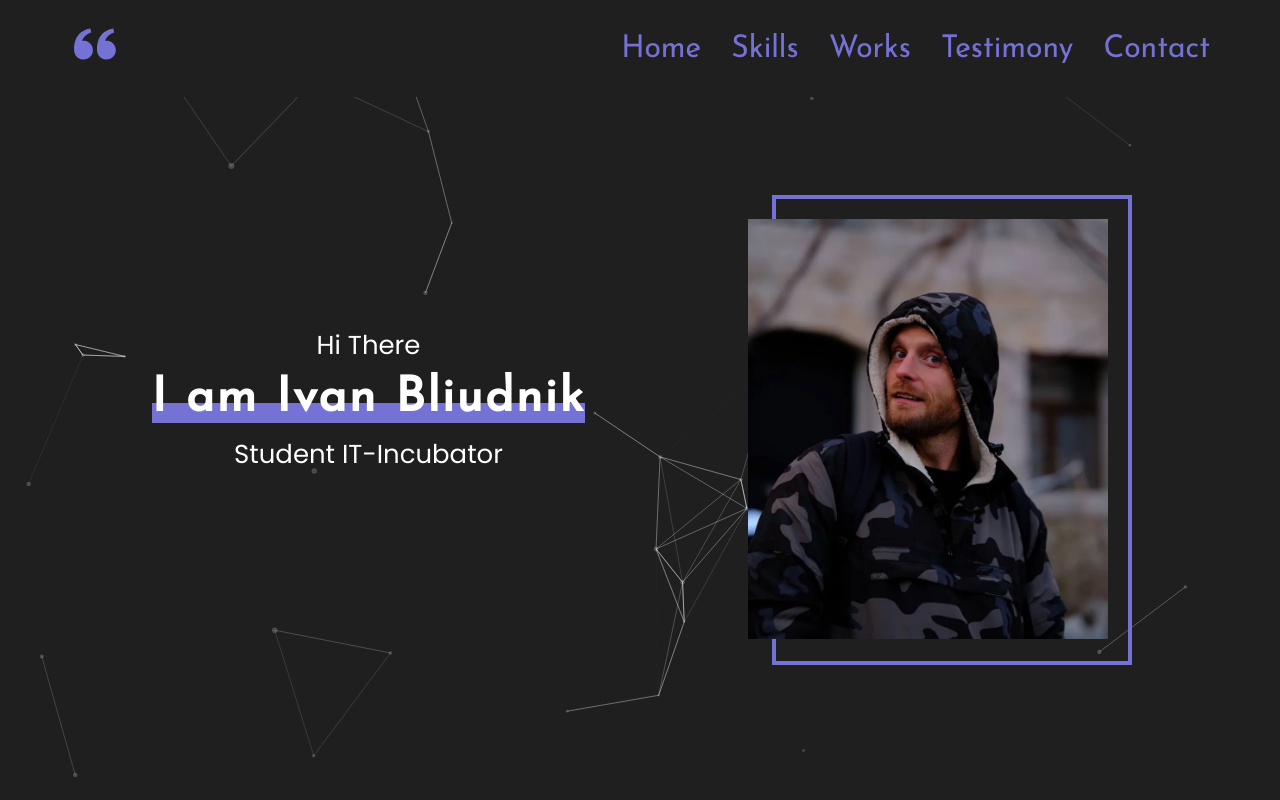
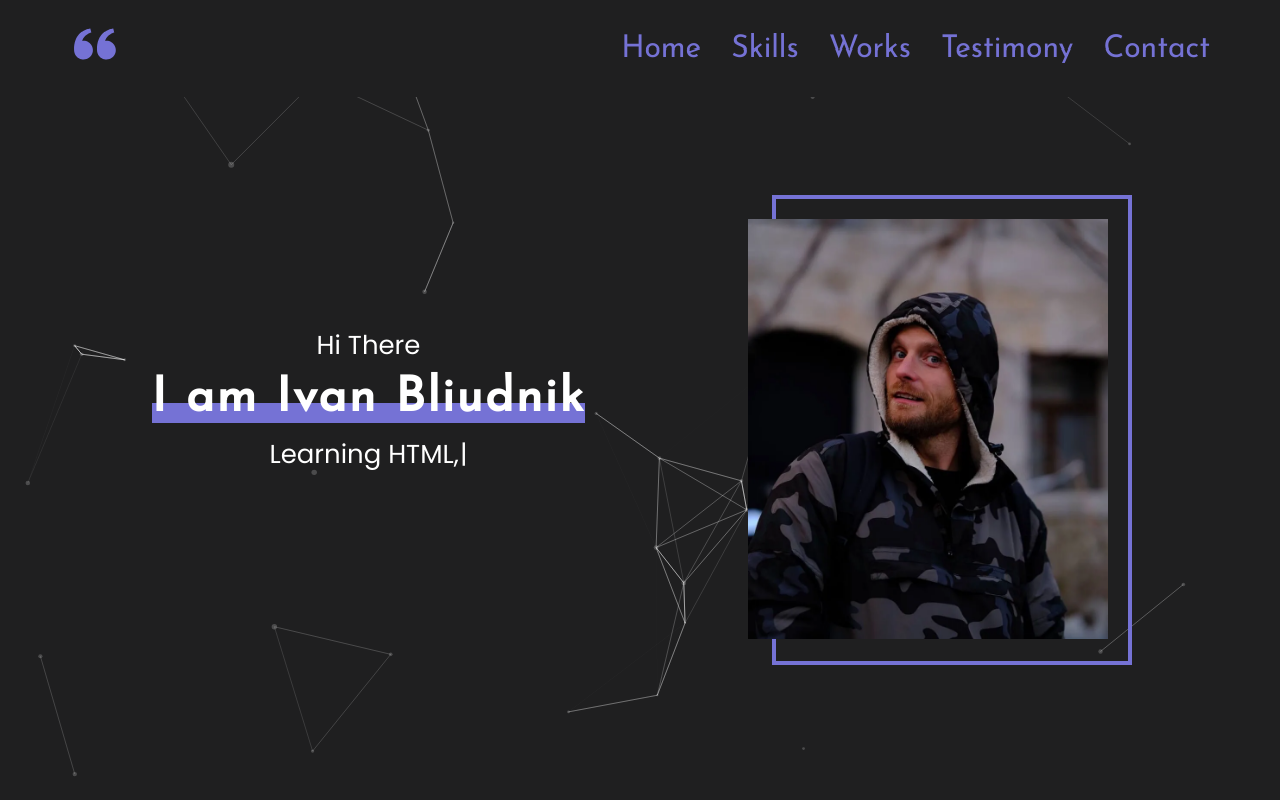
Before and after one commit to IvanBliudnik/Portfolio, a React app: page / in a window 1280 px wide. Shown: the top 800 px of the page. Built offline with nearby package versions, Linux system fonts and the light colour scheme.

Commit message:
15.04.2024 15:30

```diff
--- a/src/layout/sections/main/Main.tsx
+++ b/src/layout/sections/main/Main.tsx
@@ -3,20 +3,36 @@ import photo from "./../../../assets/images/photo.webp"
 import {FlexContainer} from "../../../components/FlexContainer";
 import {Container} from "../../../components/Container";
 import {S} from "./MainStyles"
+import Typewriter from "typewriter-effect";
+import Tilt from "react-parallax-tilt";
 
 export const Main:React.FC = () => {
     return (
-        <S.Main id={"home"}>
+        <S.Main>
             <Container>
                 <FlexContainer align={"center"} justify={"space-around"} wrap={"wrap"}>
                     <div>
                         <S.SmallText>Hi There</S.SmallText>
                         <S.NameTitle><span>I am Ivan Bliudnik</span></S.NameTitle>
-                        <S.MainTitle>Student IT-Incubator</S.MainTitle>
+
+                        <S.MainTitle>
+                            {/*для CEO продвижения скрин ридера нужно сделать так*/}
+                            <p>'I am student of it-incubator', "Learning HTML, CSS"</p>
+                            <Typewriter
+                                options={{
+                                    strings: ['I am student of it-incubator', "Learning HTML, CSS"],
+                                    autoStart: true,
+                                    loop: true,
+                                    delay: 50, //скорость печати текста
+                                }}
+                            />
+                        </S.MainTitle>
                     </div>
-                    <S.PhotoWrapper>
-                        <S.Photo src={photo} alt=""/>
-                    </S.PhotoWrapper>
+                    <Tilt>
+                        <S.PhotoWrapper>
+                            <S.Photo src={photo} alt=""/>
+                        </S.PhotoWrapper>
+                    </Tilt>
                 </FlexContainer>
             </Container>
         </S.Main>
--- a/src/layout/sections/main/MainStyles.tsx
+++ b/src/layout/sections/main/MainStyles.tsx
@@ -46,6 +46,9 @@ const Photo = styled.img`
 
 const MainTitle = styled.h1`
     ${font({weight: 400, Fmax: 27, Fmin: 20})}
+    p {
+        display: none;
+    }
 `
 
 const NameTitle = styled.h2`
```
